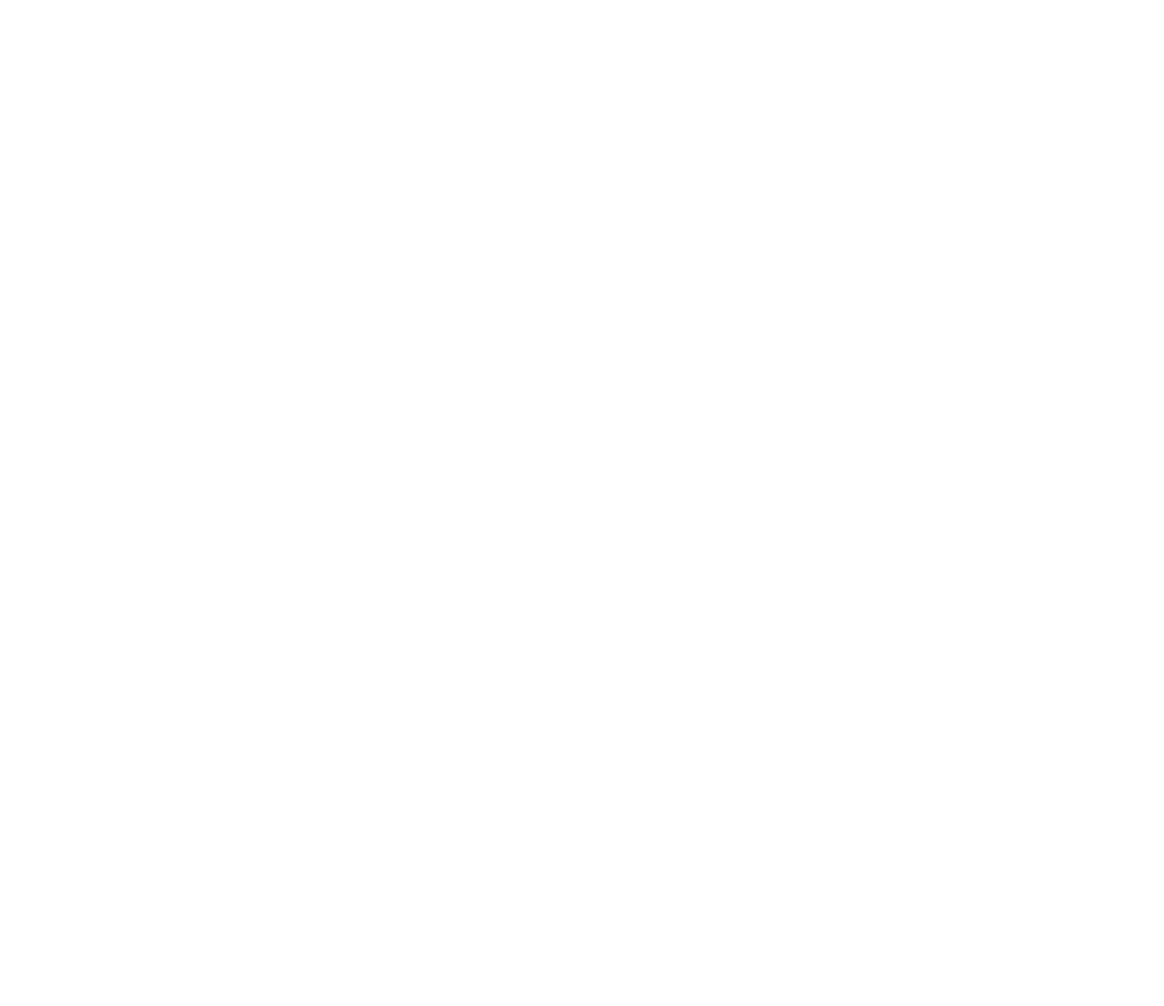
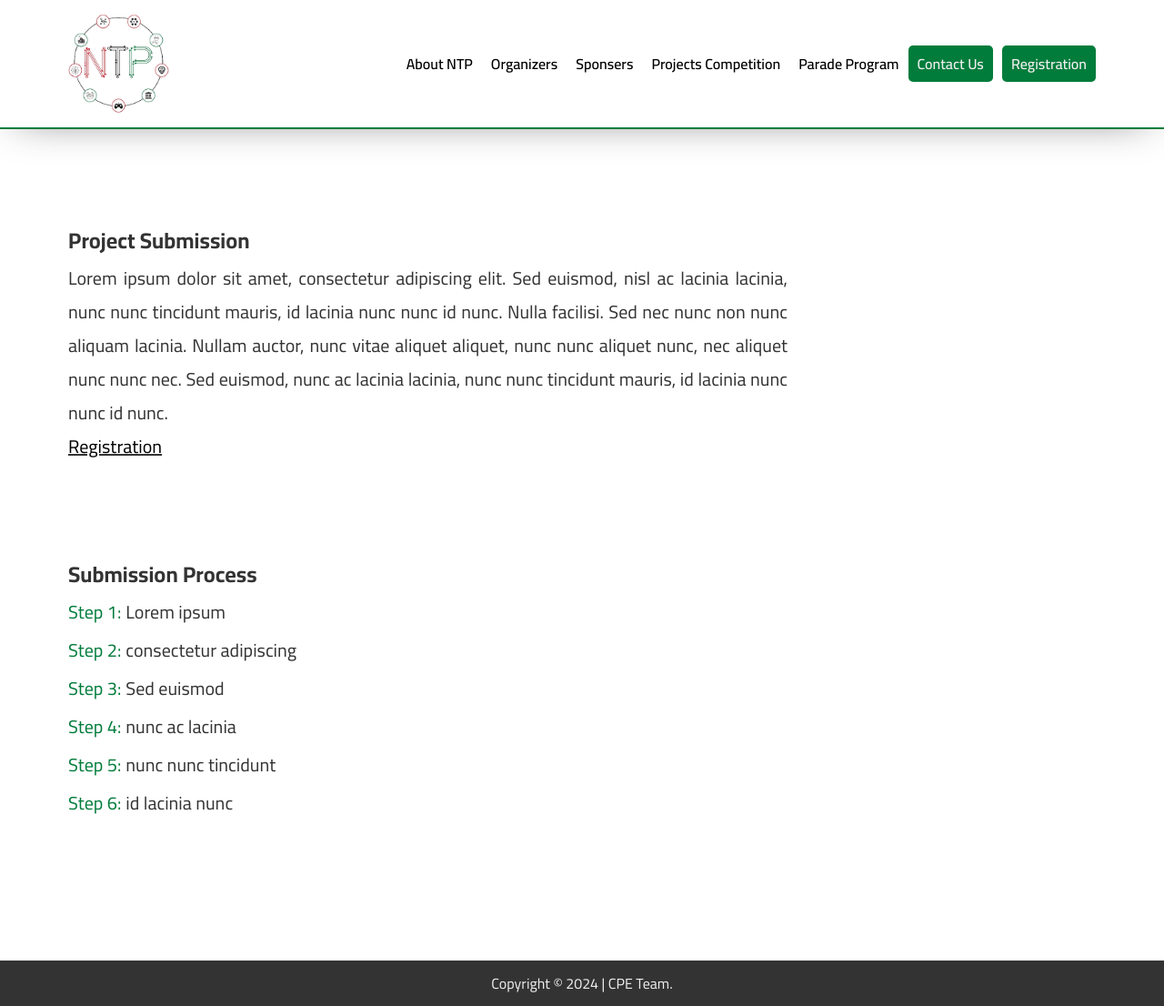
Before and after one commit to MustafaiHUB/ntp11, a plain HTML site: page pages/submission.html in a window 1280 px wide. Shown: the whole page at 91% size. Before the commit the page ends 800 px from the top, so only its background shows below. Drawn offline with Linux system fonts and the light colour scheme.

Commit message:
This contains Projects submission page made by ahmadeq

```diff
--- a/assets/css/style.css
+++ b/assets/css/style.css
@@ -202,6 +202,12 @@ section:last-of-type {
 
 .float-fb {
   background: #3b5998;
+}
+.step {
+  display: flex;
+  align-items: center;
+  margin-bottom: 20px;
+
 }
 /* Floating Social Media Bar Style Ends Here */
 /* === END GLOBAL === */
--- a/pages/submission.html
+++ b/pages/submission.html
@@ -1,9 +1,45 @@
+
+
 <!DOCTYPE html>
 <html lang="en">
   <head>
     <meta charset="UTF-8" />
     <meta name="viewport" content="width=device-width, initial-scale=1.0" />
-    <title>Document</title>
+    <script src="/assets/js/header.js" defer></script>
+    <script src="/assets/js/script.js" defer></script>
+    <link rel="stylesheet" href="/assets/css/style.css" />
+    <link rel="stylesheet" href="/assets/css/scroller.css" />
+    <title>Submission</title>
   </head>
-  <body></body>
+  <body>
+
+    <header></header>
+    <main>
+      <div class="container main-container">
+        <div class="content-side">
+          <section class="summary">
+            <h2>Project Submission</h2>
+            <div>
+              <p>Lorem ipsum dolor sit amet, consectetur adipiscing elit. Sed euismod, nisl ac lacinia lacinia, nunc nunc tincidunt mauris, id lacinia nunc nunc id nunc. Nulla facilisi. Sed nec nunc non nunc aliquam lacinia. Nullam auctor, nunc vitae aliquet aliquet, nunc nunc aliquet nunc, nec aliquet nunc nunc nec. Sed euismod, nunc ac lacinia lacinia, nunc nunc tincidunt mauris, id lacinia nunc nunc id nunc.
+                <span class="registration"><u><a href="https://www.google.com">Registration</a></u></span>
+              </p>
+            </div>
+          </section>
+
+          <section class="summary">
+            <h2>Submission Process</h2>
+            <div>
+              <p class="step" style="margin-bottom: 5px;"><span style="color: #017c3b; margin-right: 5px;">Step 1: </span> Lorem ipsum</p>
+              <p class="step" style="margin-bottom: 5px;"><span style="color: #017c3b; margin-right: 5px;">Step 2: </span> consectetur adipiscing</p>
+              <p class="step" style="margin-bottom: 5px;"><span style="color: #017c3b; margin-right: 5px;">Step 3: </span> Sed euismod</p>
+              <p class="step" style="margin-bottom: 5px;"><span style="color: #017c3b; margin-right: 5px;">Step 4: </span> nunc ac lacinia</p>
+              <p class="step" style="margin-bottom: 5px;"><span style="color: #017c3b; margin-right: 5px;">Step 5: </span> nunc nunc tincidunt</p>
+              <p class="step" style="margin-bottom: 5px;"><span style="color: #017c3b; margin-right: 5px;">Step 6: </span> id lacinia nunc</p>
+            </div>
+          </section>
+
+        </div>
+      </div>
+    </main>
+  </body>
 </html>
```
Also changed, not shown: pages/sponsers.html (+1 -4 lines).
